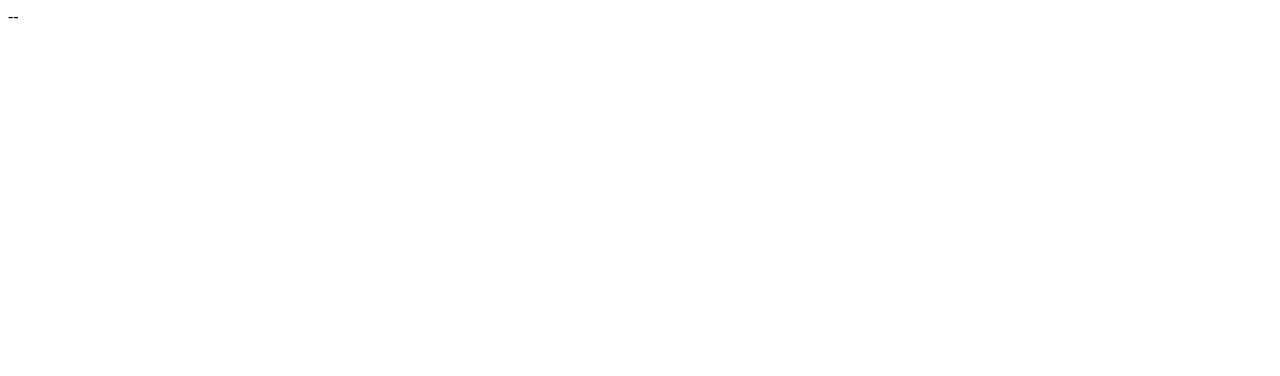
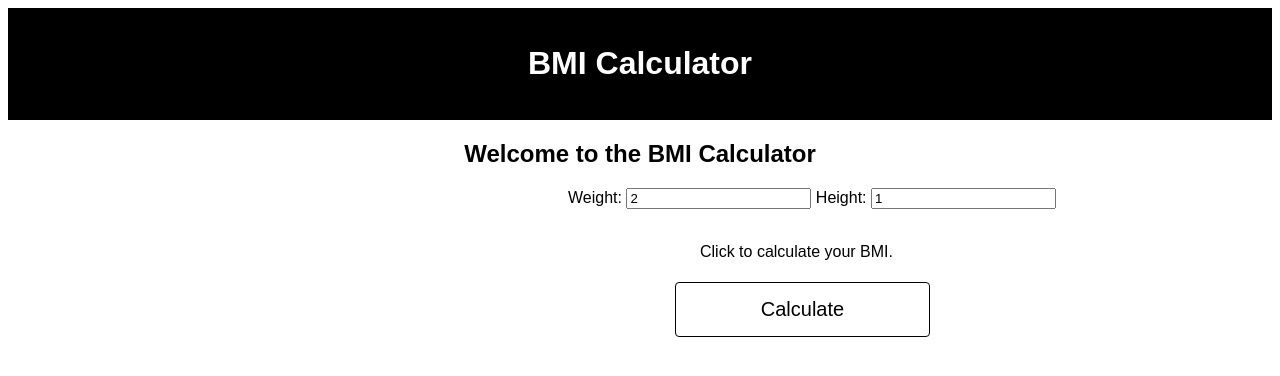
Before and after one commit to o-lat/BMI, a plain HTML site: page index.html in a window 1280 px wide. Drawn offline with Linux system fonts and the light colour scheme.

Commit message:
Added basic html page and css

```diff
--- a/index.html
+++ b/index.html
@@ -1 +1,33 @@
---
+<!DOCTYPE html>
+<html>
+<head>
+    <link rel="stylesheet" href="style.css">
+
+<script>
+function functionAlert(){
+    var personName = "Daniel";
+    alert(personName);
+}
+
+</script>
+    </head>
+<body>
+<div id="wrapper">
+
+<header>
+    <h1>BMI Calculator</h1>
+</header>
+
+<h2>Welcome to the BMI Calculator</h2>
+
+<span style="margin-left:560px;">Weight: </span><input type="number" id="myNumber" value="2">
+<span> Height: </span><input type="number" id="myNumber1" value="1">
+<br>
+<br>
+<p style="margin-left:692px;">Click to calculate your BMI.</p>
+
+<button class="button" onclick="functionAlert()"><span>Calculate</span></button>
+
+</div>
+</body>
+</html>
--- a/style.css
+++ b/style.css
@@ -1 +1,66 @@
---
+<style>
+
+#wrapper {
+  width: 70%;     /* specify a width! */
+  margin: 0 auto; /* center */
+}
+
+h1 {
+        text-align:center;
+    }
+
+h2 {
+        text-align:center;
+    }
+header {
+    padding: 1em;
+    color: white;
+    background-color: black;
+    clear: left;
+    text-align: center;
+}
+html *
+{
+   font-family: Arial !important;
+}
+.button {
+  display: inline-block;
+  border-radius: 4px;
+  background-color: white;
+  border: 1px solid black;
+  color: black;
+  text-align: center;
+  font-size: 20px;
+  padding: 15px;
+  width: 255px;
+  transition: all 0.5s;
+  cursor: pointer;
+  margin: 5px;
+margin-left: 667px;
+}
+
+.button span {
+  cursor: pointer;
+  display: inline-block;
+  position: relative;
+  transition: 0.5s;
+}
+
+.button span:after {
+  content: '\00bb';
+  position: absolute;
+  opacity: 0;
+  top: 0;
+  right: -20px;
+  transition: 0.5s;
+}
+
+.button:hover span {
+  padding-right: 25px;
+}
+
+.button:hover span:after {
+  opacity: 1;
+  right: 0;
+}
+</style>
```
